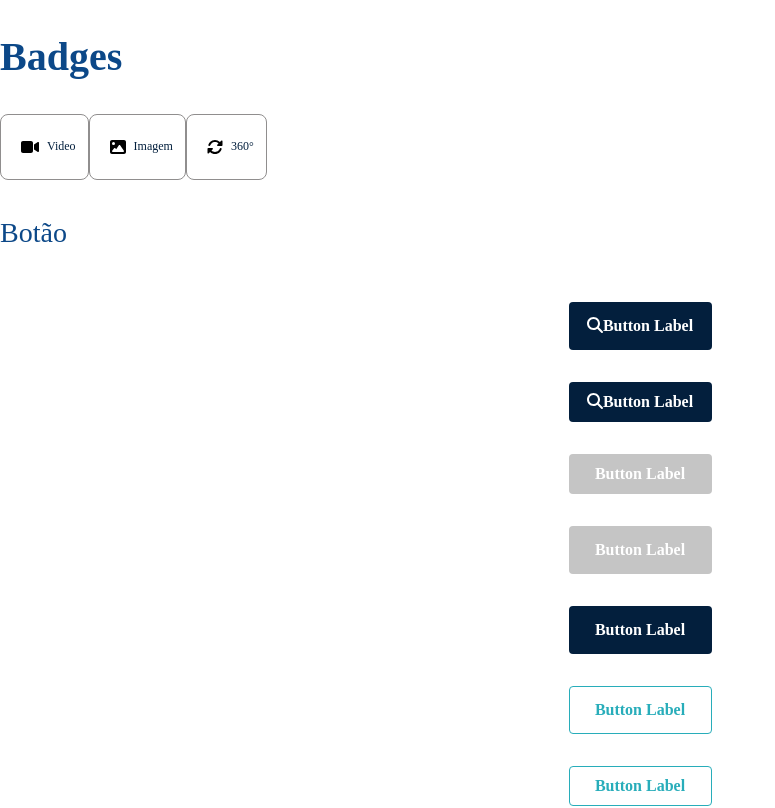
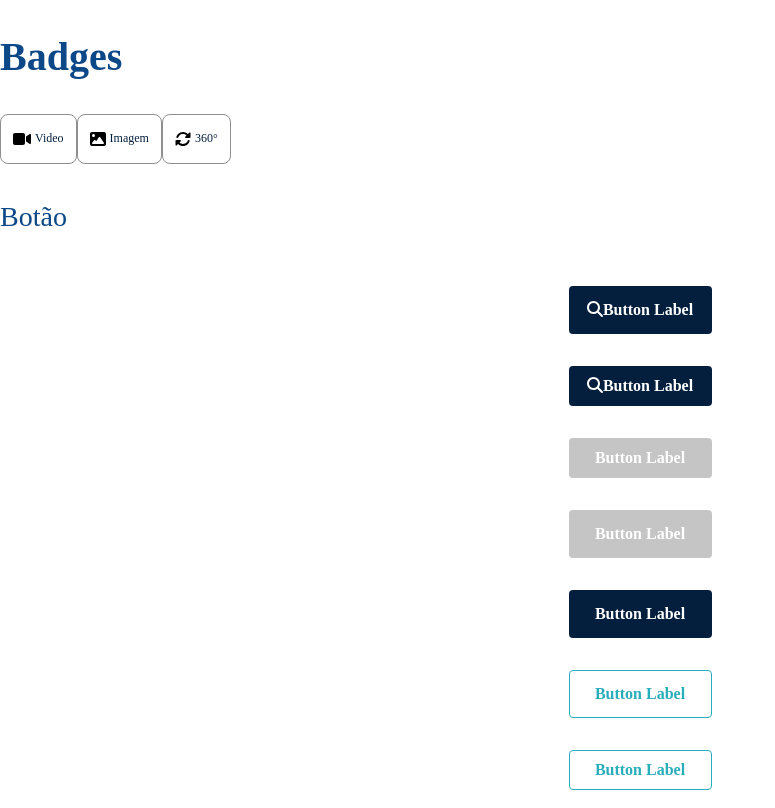
Before and after one commit to deboraCs26/desafio-taqtile-debora, a React (Create React App) app: page / in a window 1280 px wide. Shown: the top 808 px of the page, without its empty margins (0-775 px from the left). Built offline with nearby package versions, Linux system fonts and the light colour scheme.

Commit message:
separator correction

```diff
--- a/src/App.tsx
+++ b/src/App.tsx
@@ -16,7 +16,7 @@ import { Price } from './style/typography/medium-price';
 import { Button } from './style/button/button';
 import { faSearch } from '@fortawesome/free-solid-svg-icons';
 import { CardCategory } from './style/card-categorias-de-imoveis/card-category';
-import imageCategory from './style/card-categorias-de-imoveis/cards/image-category.svg';
+import imageCategory from './style/card-categorias-de-imoveis/Cards/image-category.svg';
 import { Badge } from './style/badges/badge';
 import { faSyncAlt, faImage, faVideo } from '@fortawesome/free-solid-svg-icons';
 
--- a/src/style/Info-Tile/info-tile.tsx
+++ b/src/style/Info-Tile/info-tile.tsx
@@ -15,7 +15,7 @@ export const InfoTile = ({ text }: InfoTileProps) => {
   return (
     <div className="style-info-tile">
       <FontAwesomeIcon icon={faCar} size="xl" className='style-icon' />
-      <Separator size="medium" />
+      <Separator size='medium' />
       <H4>{text}</H4>
     </div>
   );
--- a/src/style/badges/badge.css
+++ b/src/style/badges/badge.css
@@ -5,6 +5,7 @@
   border-radius: 8px;
   padding: 16px 12px;
 }
+
 .badge-icon {
-  padding: 6px 8px;
+  padding-right: 4px;
 }
--- a/src/style/badges/badge.tsx
+++ b/src/style/badges/badge.tsx
@@ -39,12 +39,9 @@ export const Badge = ({ icon, text, selected, onClick }: BadgeProps) => {
       onMouseEnter={handleMouseEnter}
       onMouseLeave={handleMouseLeave}
     >
-      <div className='badge-icon'>
-        {!!icon && <FontAwesomeIcon icon={icon} />}
-      </div>
-      <Separator size="small"/>
+      {!!icon && <FontAwesomeIcon icon={icon} className='badge-icon' />}
+      <Separator size="small" />
       <Caption color={selected ? "white" : "dark"}>{text}</Caption>
     </div>
-
   );
 };
```
